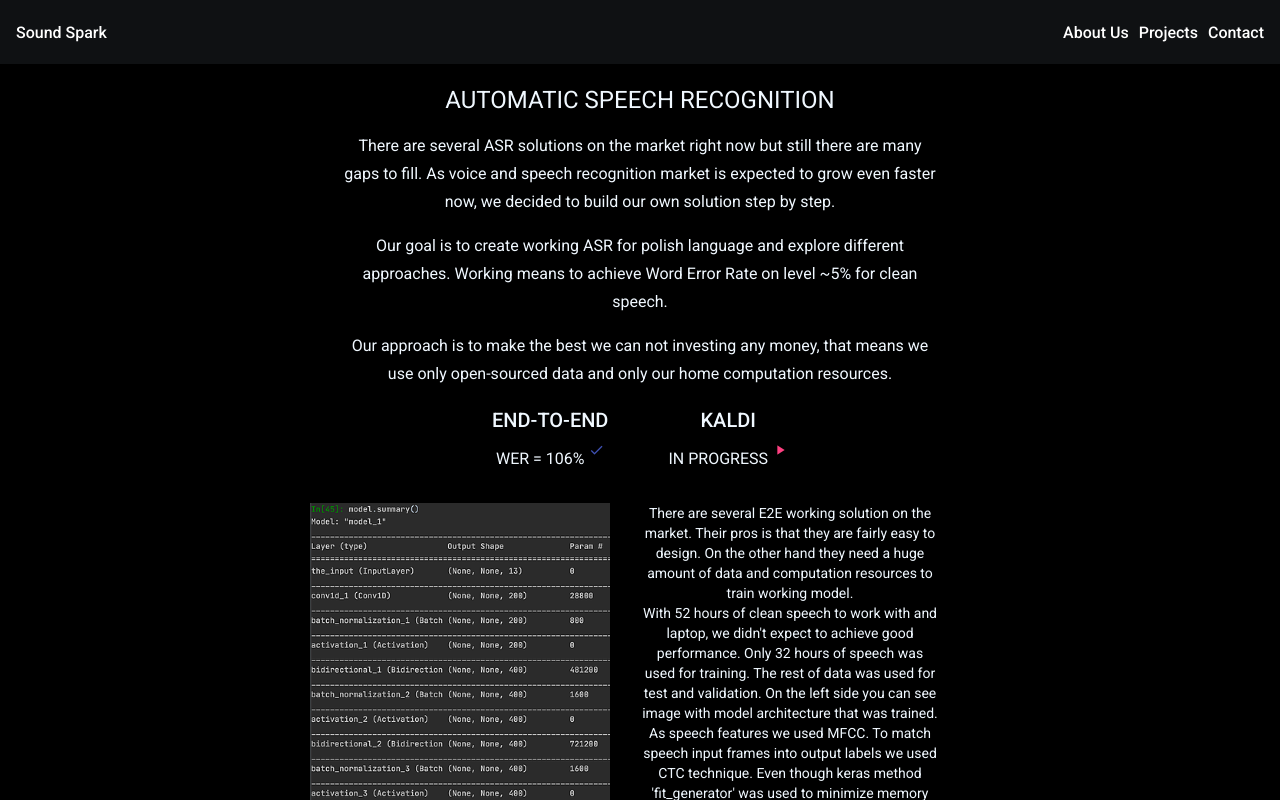
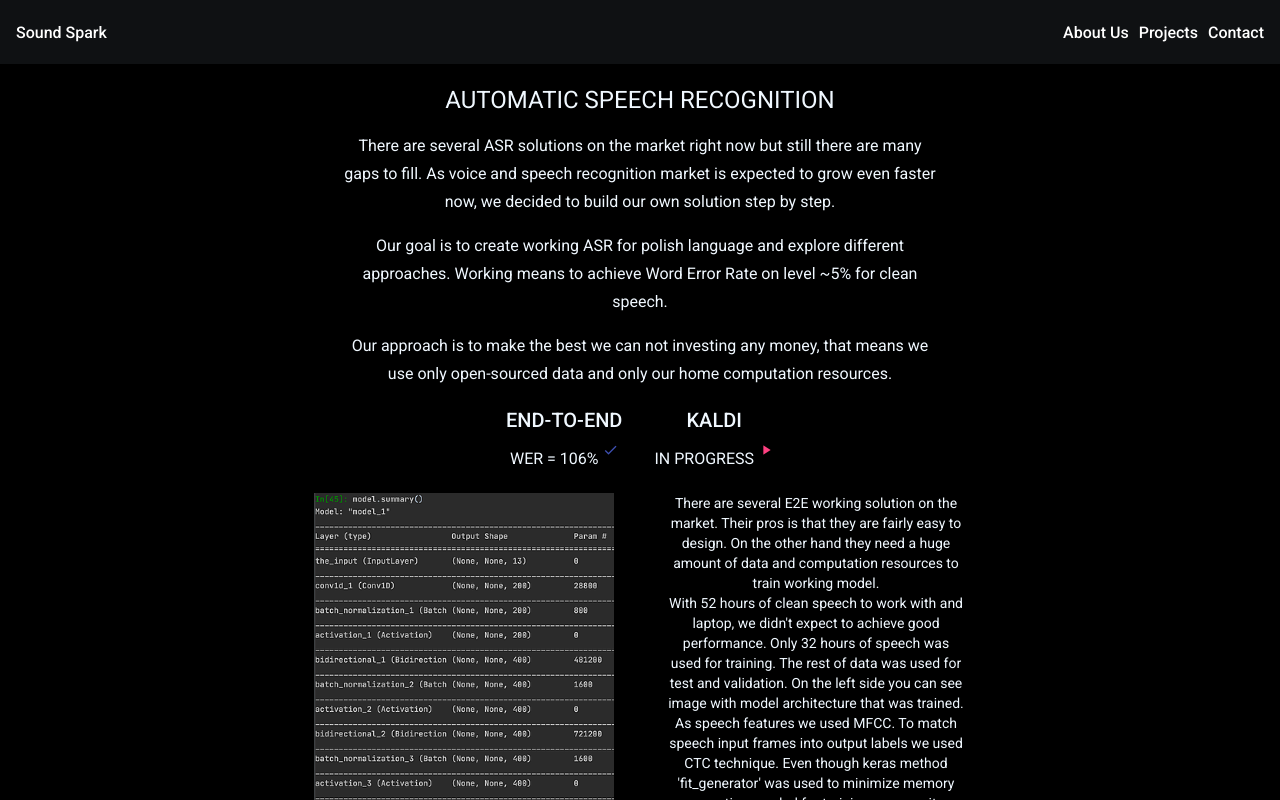
Before and after one commit to sound-spark/soundspark-front, an Angular app: page /projects in a window 1280 px wide. Built offline with nearby package versions, Linux system fonts and the light colour scheme.

Commit message:
layout quick fix

```diff
--- a/src/app/components/projects/projects.component.css
+++ b/src/app/components/projects/projects.component.css
@@ -22,7 +22,8 @@
 }
 
 .tech-container {
-    margin: 0 30px 30px;
+    padding-left: 16px;
+    padding-right: 16px;
 }
 .tech-text {
     margin: 0;
--- a/src/app/components/projects/projects.component.html
+++ b/src/app/components/projects/projects.component.html
@@ -21,7 +21,7 @@
         </h3>
     </div>
 </div>
-<div fxLayout fxLayoutAlign="center" style="max-width: 600px">
+<div fxLayout fxLayoutAlign="center" style="max-width: 600px; margin-bottom: 20px">
     <div class="tech-container" fxLayout="column" fxLayoutAlign="start">
         <h2 class="tech-text">END-TO-END</h2>
         <h3 class="tech-text">
@@ -38,8 +38,9 @@
         </h3>
     </div>
 </div>
-<div fxLayout.gt-xs="row" fxLayout.xs="column" fxLayoutAlign.gt-xs="center start" fxLayoutAlign.xs="center center" fxLayoutGap.xs="20px">
-    <div fxLayoutAlign="center">
+<div fxLayout.gt-xs="row" fxLayout.xs="column" fxLayoutAlign.gt-xs="center start"
+     fxLayoutAlign.xs="center center" fxLayoutGap.xs="20px" fxLayoutGap.gt-xs="20px">
+    <div fxLayoutAlign="center" class="tech-container">
         <img src="assets/images/model.webp" style="max-width: 300px">
     </div>
     <div class="tech-container" style="max-width: 300px">
```
